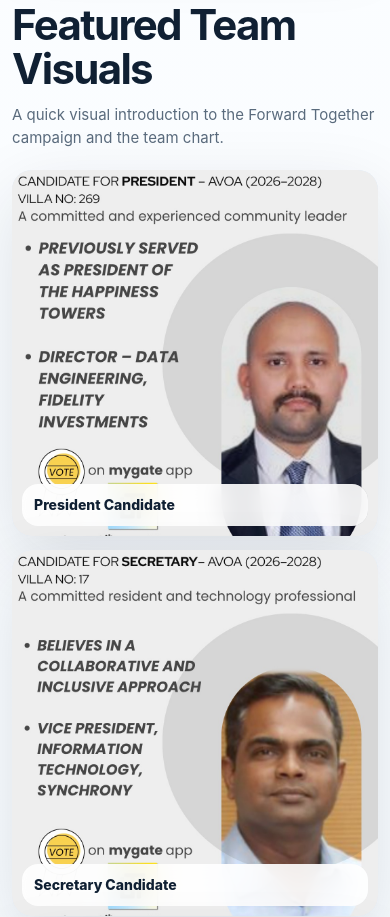
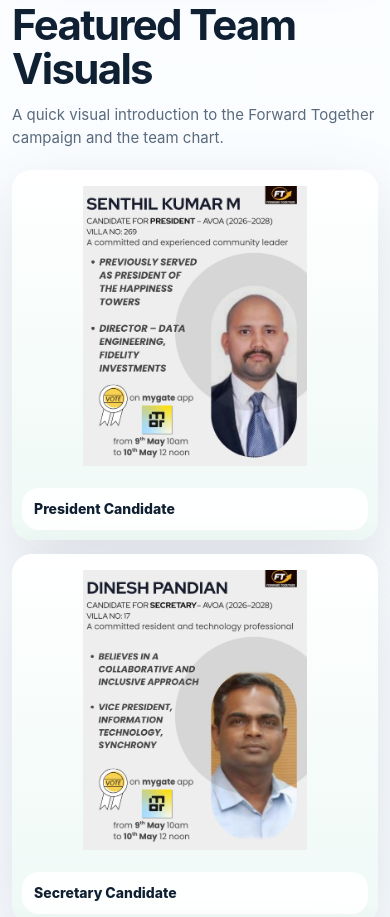
Before and after one commit to avoa22/ftTeam, a plain HTML site: page index.html in a window 390 px wide. Shown: the part 2139-3056 px from the top of the page. Drawn offline with Linux system fonts and the light colour scheme.

Commit message:
Fit candidate images in cards
Co-authored-by: Cursor <cursoragent@cursor.com>

```diff
--- a/index.html
+++ b/index.html
@@ -304,19 +304,30 @@
 
     .visual-strip figure {
       position: relative;
+      display: flex;
+      align-items: center;
+      justify-content: center;
       min-height: 290px;
       margin: 0;
+      padding: 16px 16px 74px;
       overflow: hidden;
       border-radius: var(--radius);
       box-shadow: var(--shadow);
-      background: #dbeafe;
+      background: linear-gradient(180deg, #ffffff 0%, #eef9f6 100%);
       animation: floatIn 900ms ease both;
     }
 
     .visual-strip figure:nth-child(2) { animation-delay: 120ms; }
     .visual-strip figure:nth-child(3) { animation-delay: 240ms; }
 
-    .visual-strip img,
+    .visual-strip img {
+      display: block;
+      width: 100%;
+      max-height: 320px;
+      object-fit: contain;
+      border-radius: 18px;
+    }
+
     .team-chart img {
       display: block;
       width: 100%;
@@ -586,8 +597,8 @@
       }
 
       .visual-strip figure {
-        min-height: auto;
-        aspect-ratio: 4 / 3;
+        min-height: 360px;
+        aspect-ratio: auto;
       }
     }
 
@@ -724,8 +735,13 @@
       }
 
       .visual-strip figure {
-        aspect-ratio: 1 / 1;
+        min-height: 340px;
+        aspect-ratio: auto;
         border-radius: 20px;
+      }
+
+      .visual-strip img {
+        max-height: 280px;
       }
 
       .visual-strip figcaption {
```
